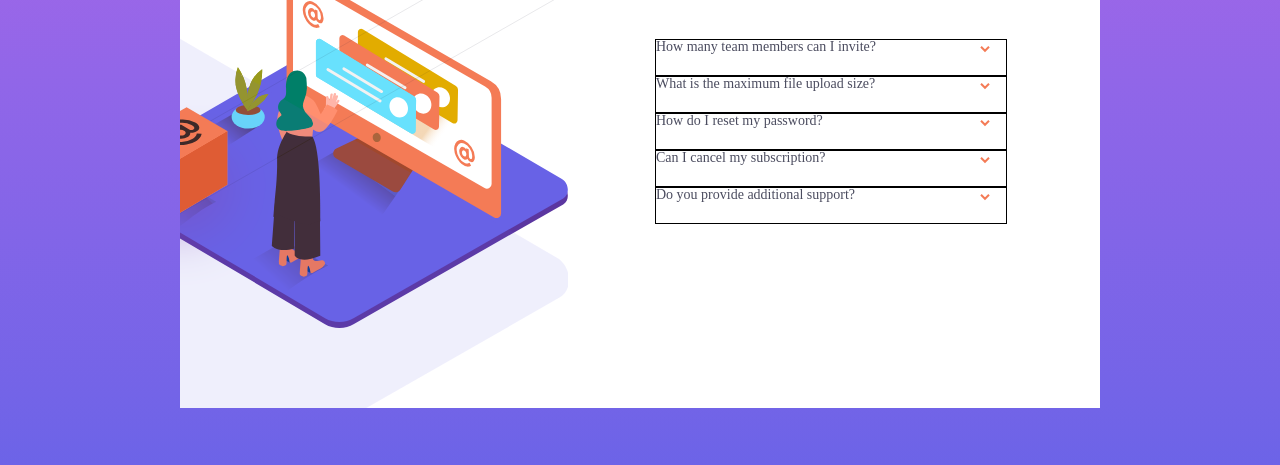
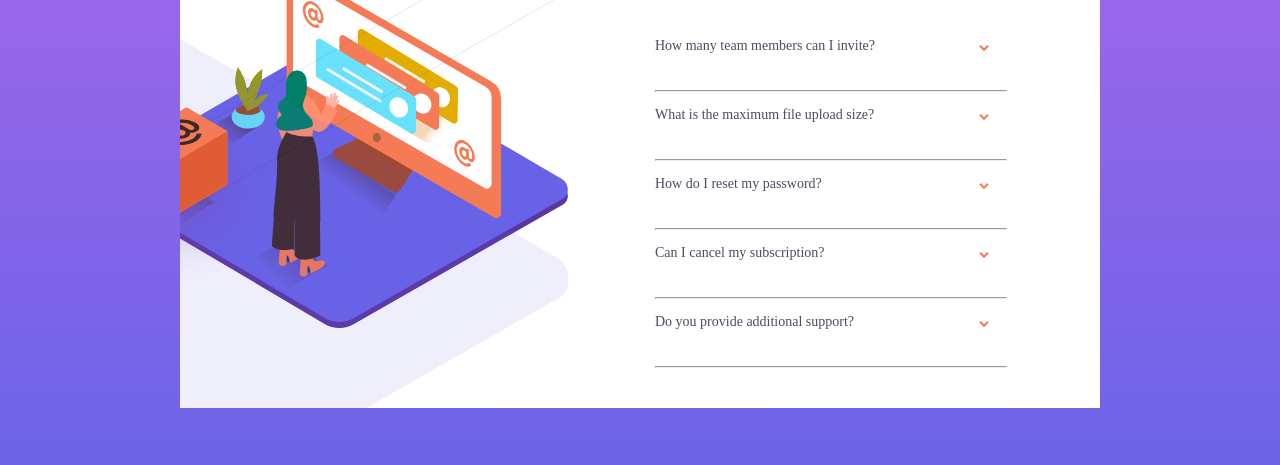
Before and after one commit to Dripcoding/front-end-mentor-faq-accordion-card, a website: page index.html in a window 1280 px wide. Shown: the part 247-712 px from the top of the page. Drawn offline with Linux system fonts and the light colour scheme.

Commit message:
add item divider and styles

```diff
--- a/index.html
+++ b/index.html
@@ -35,6 +35,7 @@
 						You can invite up to 5 team members.
 					</p>
 				</div>
+				<hr class="faqContainer__divider" />
 				<div class="faqContainer__item--inactive">
 					<h3 class="faqContainer__item__header--inactive">
 						What is the maximum file upload size?
@@ -49,6 +50,7 @@
 						storage space.
 					</p>
 				</div>
+				<hr class="faqContainer__divider" />
 				<div class="faqContainer__item--inactive">
 					<h3 class="faqContainer__item__header--inactive">
 						How do I reset my password?
@@ -62,6 +64,7 @@
 						See our support page and click on the reset password link.
 					</p>
 				</div>
+				<hr class="faqContainer__divider" />
 				<div class="faqContainer__item--inactive">
 					<h3 class="faqContainer__item__header--inactive">
 						Can I cancel my subscription?
@@ -75,6 +78,7 @@
 						Yes you can cancel your subscription at any time.
 					</p>
 				</div>
+				<hr class="faqContainer__divider" />
 				<div class="faqContainer__item--inactive">
 					<h3 class="faqContainer__item__header--inactive">
 						Do you provide additional support?
@@ -89,6 +93,7 @@
 						for more details.
 					</p>
 				</div>
+				<hr class="faqContainer__divider" />
 			</div>
 		</section>
 	</body>
--- a/main.scss
+++ b/main.scss
@@ -25,6 +25,10 @@ body {
 	padding-top: 65px;
 	width: 532px;
 
+	.faqContainer__divider {
+		@include desktop-item-divider;
+	}
+
 	h1 {
 		font-family: $cardFontFamily;
 		font-size: $cardHeaderFontSize;
@@ -37,7 +41,6 @@ body {
 	.faqContainer__item--inactive {
 		@include desktop-inactive-item;
 		@include flex-row;
-		border: 1px solid black;
 		align-items: flex-start;
 		justify-content: space-between;
 
--- a/mixins.scss
+++ b/mixins.scss
@@ -33,6 +33,8 @@
 @mixin desktop-item-divider {
 	background-color: $cardDividerBgColor;
 	height: $cardDividerHeight;
+	margin-bottom: 16px;
+	margin-top: 16px;
 	width: $cardDividerWidth;
 }
 
--- a/palette.scss
+++ b/palette.scss
@@ -21,9 +21,9 @@ $cardInactiveItemFontSize: 14px;
 $cardInactiveItemFontWeight: normal;
 $cardInactiveItemLineHeight: 14px;
 
-// Desktop inactive divider
+// Desktop divider
 $cardDividerBgColor: #e8e8ea;
-$cardDividerWidth: 350px;
+$cardDividerWidth: 100%;
 $cardDividerHeight: 1px;
 
 // Desktop active faq item header
```
Also changed, not shown: main.css.
